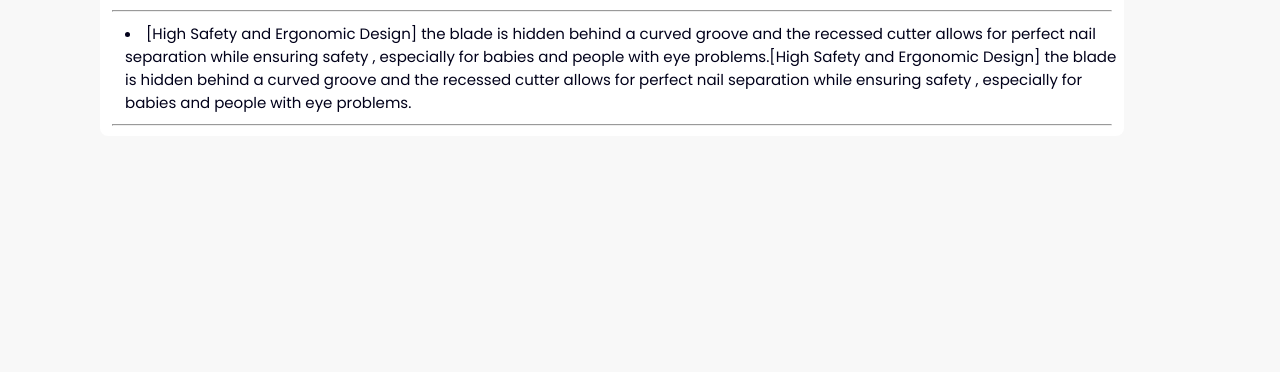
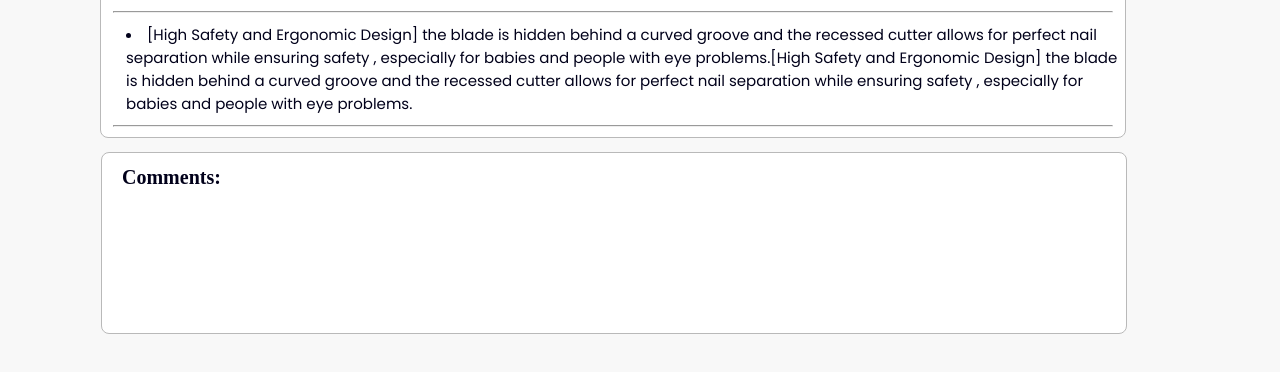
Before and after one commit to BlackWolfJR/Bluetooth-Wireless-Laser-Keyboard-p-C88216D3-F9B4-479C-AC18-7677, a plain HTML site: page index.html in a window 1280 px wide. Shown: the part 634-1006 px from the top of the page. Drawn offline with Linux system fonts and the light colour scheme.

Commit message:
Update index.html

```diff
--- a/index.html
+++ b/index.html
@@ -418,11 +418,14 @@
             <p style="margin:10px 0;font-size: 15px;color:rgb(255, 0, 0);background-color:rgb(255, 255, 255)ed;border-radius: 7px;font-family: 'Poppins', 'Inter', sans-serif;">No Import Fees Deposit & Deliveries may take a few days (8-14 days)</p>
         </div>
     </div>
-    <div style="background-color: rgb(255, 255, 255);border-radius: 8px;" id="u2">
-        <h1 style="margin:15px 0;text-align:center;font-size: 22px;color:rgb(1,0,26);font-size: 20px;color:rgb(1,0,26);font-family: 'Inter', sans-serif;">Description</h1>
+    <div style="background-color: rgb(255, 255, 255);border-radius: 8px;border: 1px solid rgb(185, 185, 185)" id="u2">
+        <h1 style="margin:15px 0;text-align:center;font-size: 22px;color:rgb(1,0,26);font-size: 20px;font-family: 'Inter', sans-serif;">Description</h1>
         <center><hr style="margin:10px 0;width: 97.5%;"></hr></center>
             <li id="desc" style="margin-left: 25px;font-size: 15px;font-family: 'Poppins', 'Inter', sans-serif;color:rgb(1, 0, 26);">[High Safety and Ergonomic Design] the blade is hidden behind a curved groove and the recessed cutter allows for perfect nail separation while ensuring safety , especially for babies and people with eye problems.[High Safety and Ergonomic Design] the blade is hidden behind a curved groove and the recessed cutter allows for perfect nail separation while ensuring safety , especially for babies and people with eye problems.</li>
         <center><hr style="margin:10px 0;width: 97.5%;"></hr></center>
+        <div id="comments" style="border-radius: 8px;;position: absolute;border: 1px solid rgb(185, 185, 185);margin-top: 15px;background-color: white;width: 100%;height: 100%;">
+            <h1 style="font-size: 22px;color:rgb(1,0,26);font-size: 20px;color:rgb(1,0,26);margin-left: 20px;">Comments:</h1>
+        </div>
     </div>
 </body>
 </html>
```
